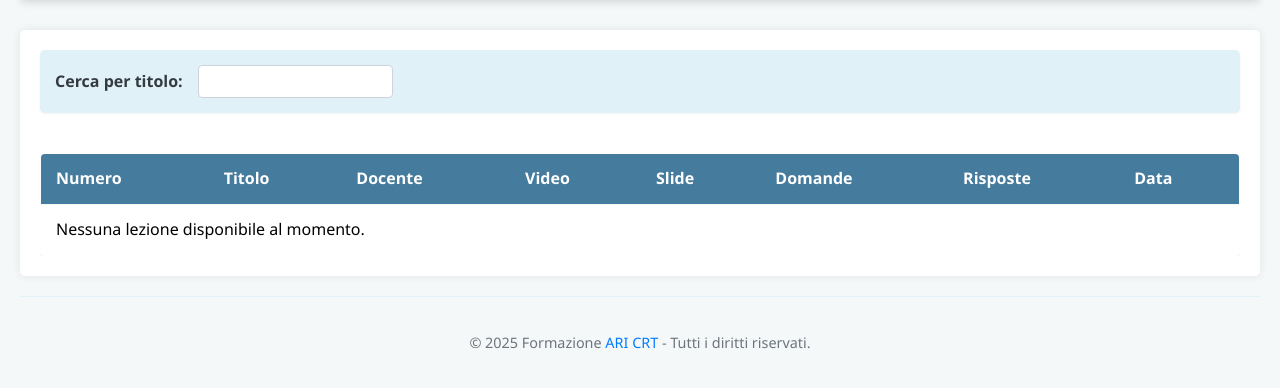
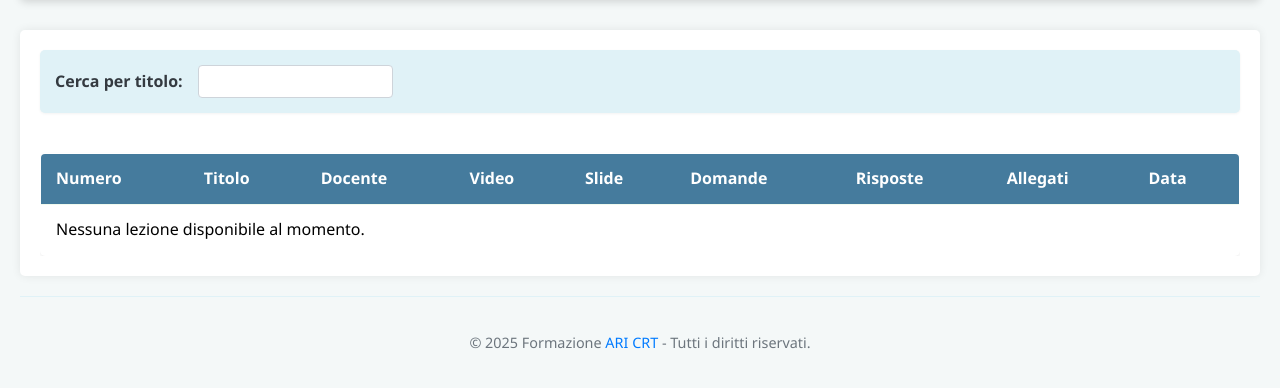
Before and after one commit to manzolo/formazione-ari-crt, a Django app: page / in a window 1280 px wide. Shown: the part 220-608 px from the top of the page. Run offline with Django 5.2, Linux system fonts and the light colour scheme; data that the repository does not hold is empty.

Commit message:
Add attachments

```diff
--- a/lezioni/models.py
+++ b/lezioni/models.py
@@ -16,6 +16,7 @@ class Lezione(models.Model):
     file_slide = models.FileField(upload_to='documenti/slide/', null=True, blank=True)
     file_domande = models.FileField(upload_to='documenti/domande/', null=True, blank=True)
     file_risposte = models.FileField(upload_to='documenti/risposte/', null=True, blank=True)
+    file_allegati = models.FileField(upload_to='documenti/allegati/', null=True, blank=True)
     docente = models.ForeignKey(Docente, on_delete=models.SET_NULL, blank=True, null=True)
 
     def __str__(self):
--- a/lezioni/templates/lezioni/dettaglio_lezione.html
+++ b/lezioni/templates/lezioni/dettaglio_lezione.html
@@ -21,5 +21,9 @@
         <h2>Risposte</h2>
         <a href="{{ lezione.file_risposte.url }}" target="_blank">Scarica il PDF delle risposte</a>
     </div>
+    <div>
+        <h2>Allegati</h2>
+        <a href="{{ lezione.file_allegati.url }}" target="_blank">Scarica gli allegati</a>
+    </div>
     <p><a href="{% url 'lista_lezioni' %}">Torna alla lista delle lezioni</a></p>
 {% endblock %}
--- a/lezioni/templates/lezioni/lista_lezioni.html
+++ b/lezioni/templates/lezioni/lista_lezioni.html
@@ -21,6 +21,7 @@
                     <th>Slide</th>
                     <th>Domande</th>
                     <th>Risposte</th>
+                    <th>Allegati</th>
                     <th>Data</th>
                 </tr>
             </thead>
@@ -55,6 +56,13 @@
                         {% if lezione.file_risposte %}
                             <a href="{{ lezione.file_risposte.url }}" target="_blank" aria-label="Scarica le risposte" title="Risposte: {{lezione.titolo}}">
                                 <i class="fas fa-check-circle fa-2x download-icon"></i>
+                            </a>
+                        {% endif %}
+                    </td>
+                    <td>
+                        {% if lezione.file_allegati %}
+                            <a href="{{ lezione.file_allegati.url }}" target="_blank" aria-label="Scarica gli allegati" title="Risposte: {{lezione.titolo}}">
+                                <i class="fas fa-paperclip fa-2x attachment-icon"></i>
                             </a>
                         {% endif %}
                     </td>
```
Also changed, not shown: lezioni/migrations/0004_lezione_file_allegati.py (added).
